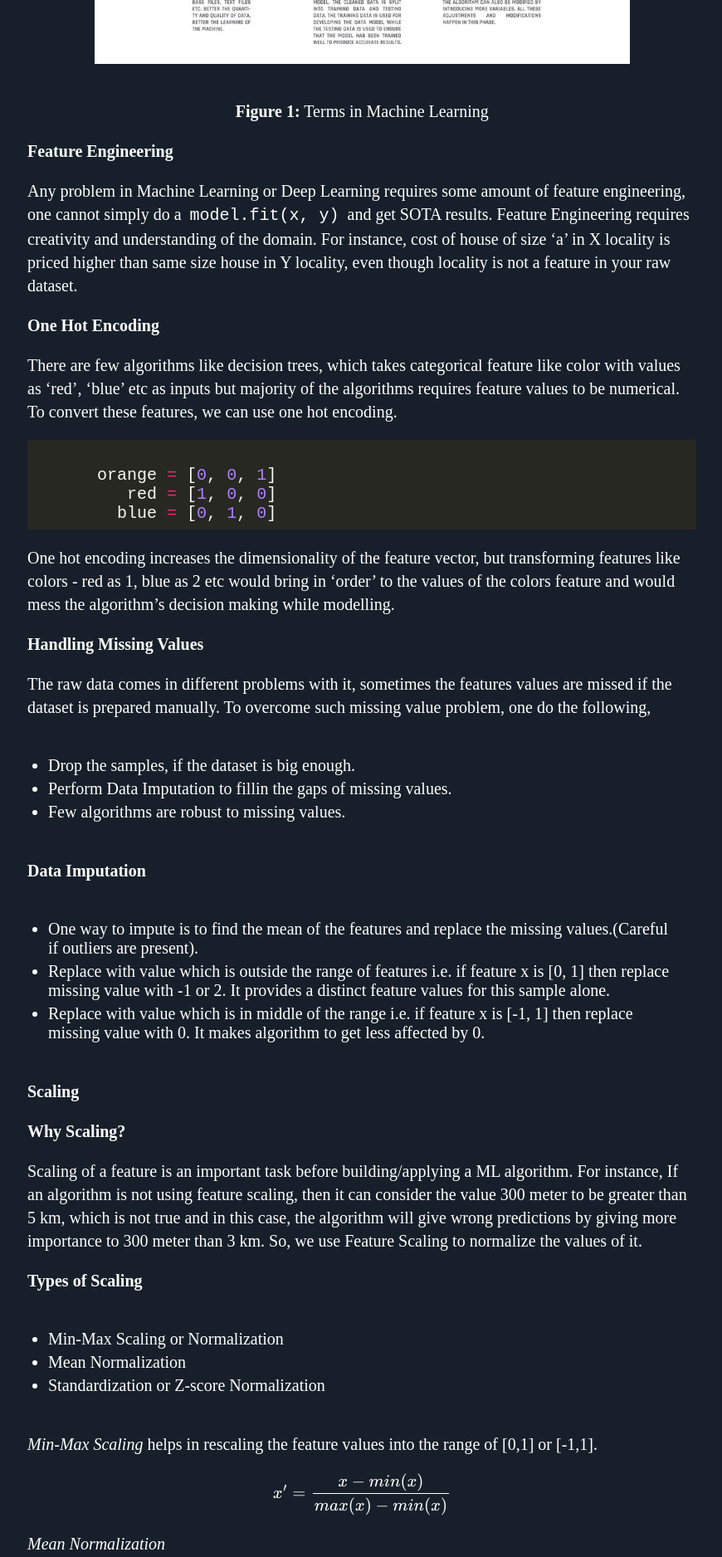
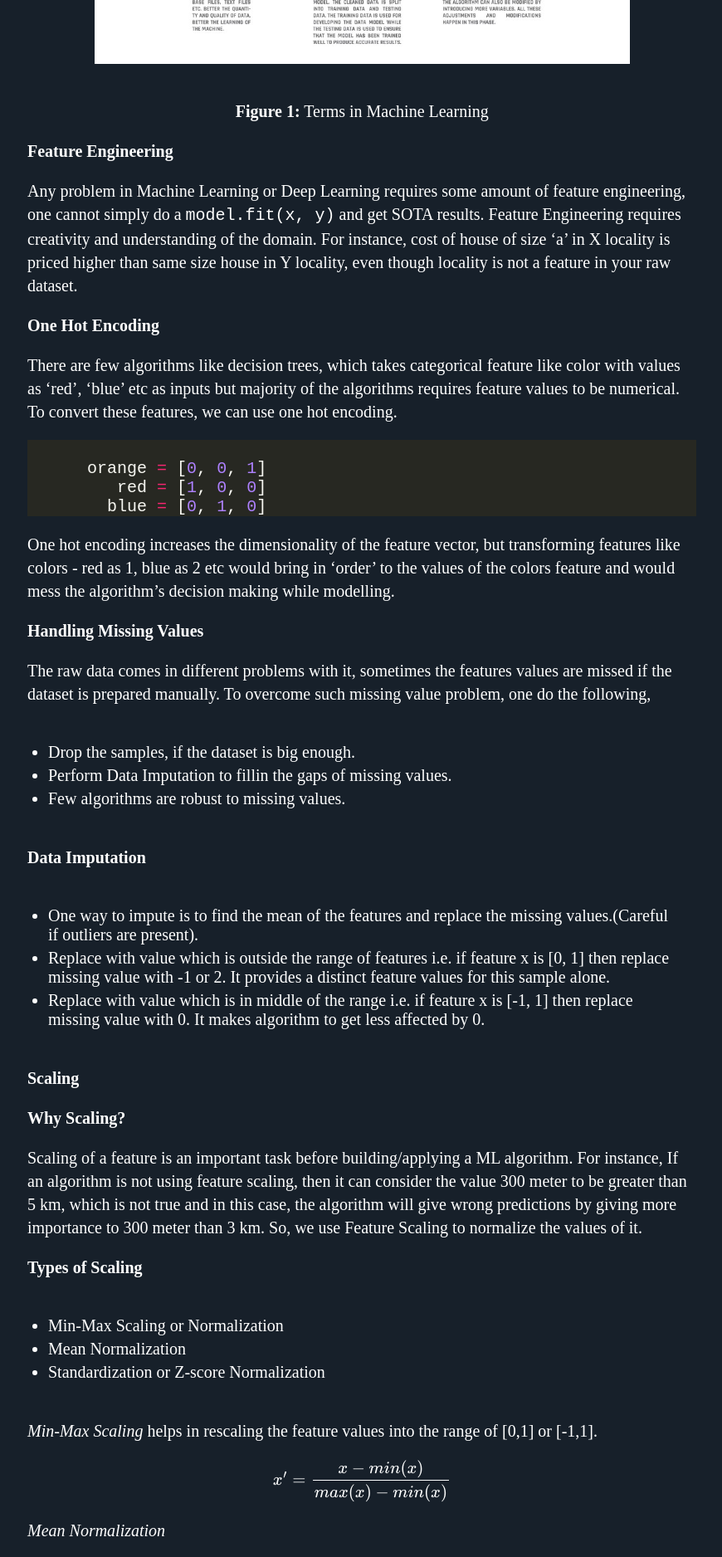
Before and after one commit to Mayurji/mayurji.github.io, a Jekyll site: the page built from _machine-learning/2020-11-06-machine-learning-II.md, in a window 1280 px wide. Shown: the part 1494-3370 px from the top of the page at 83% size, without its empty margins (159-1029 px from the left). Built offline with Jekyll 4.4.1, drawn with Linux system fonts in a browser that asks for light colours; formulas are drawn with MathJax 3; comment, search, counter and statistics services are not loaded.

Commit message:
Update main.css

```diff
--- a/css/main.css
+++ b/css/main.css
@@ -117,7 +117,7 @@
 
 /*.post-body img { width:400px; height:auto; }*/
 
-.image-cropper {
+/*.image-cropper {
 width: 122px;
 height: 220px;
 position: relative;
@@ -135,7 +135,7 @@
 
 pre,
 code {
-    /*font-size: 15px;*/
+    font-size: 15px;
     border: 1px solid $grey-color-light;
     border-radius: 3px;
     color: white;
@@ -154,7 +154,7 @@
         padding-right: 0;
         padding-left: 0;
     }
-}
+}*/
 
 #menu-outer {
 	height: 120px;
@@ -221,6 +221,13 @@
          width: 400px;
     }
 }
+
+@media screen and (max-width: 640px) {
+    img {
+         width: 560px;
+    }
+}
+
 html {
   font-size: 24px;
 }
```
